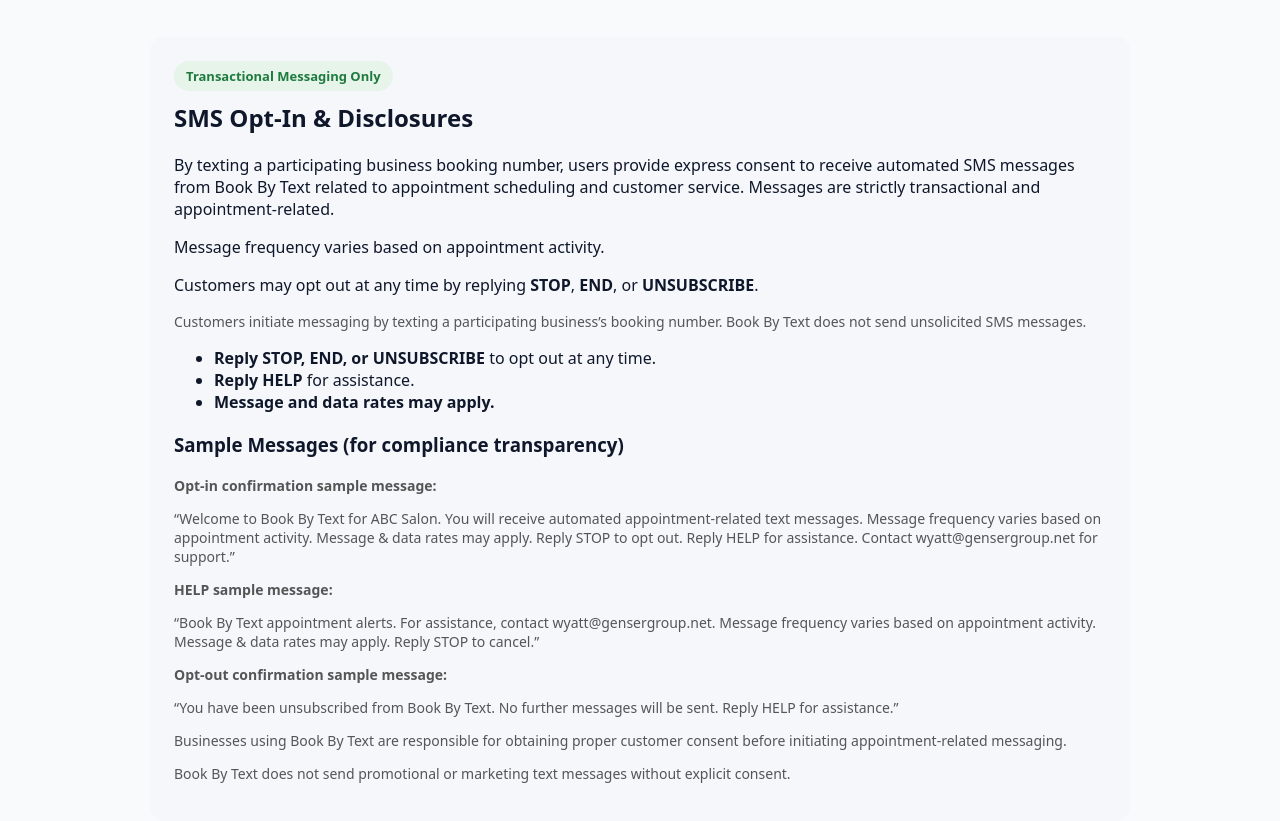
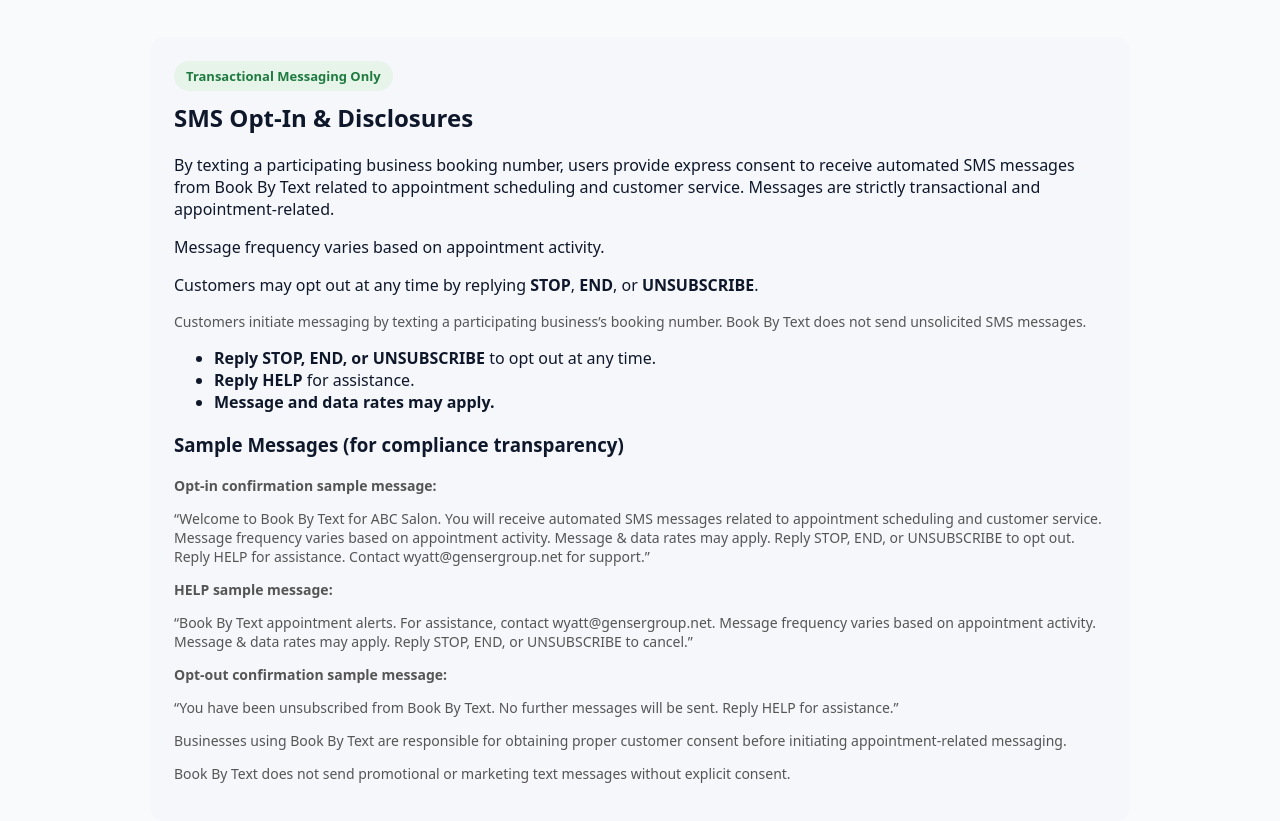
Before and after one commit to wyatt-svg/bookbytext-marketing, a plain HTML site: page index.html in a window 1280 px wide. Shown: the part 243-1064 px from the top of the page. Drawn offline with Linux system fonts and the light colour scheme.

Commit message:
Align sample SMS language with consent and opt-out disclosures

```diff
--- a/index.html
+++ b/index.html
@@ -183,12 +183,12 @@
 
   <p class="sms-note"><b>Opt-in confirmation sample message:</b></p>
   <p class="sms-note">
-    “Welcome to Book By Text for ABC Salon. You will receive automated appointment-related text messages. Message frequency varies based on appointment activity. Message &amp; data rates may apply. Reply STOP to opt out. Reply HELP for assistance. Contact wyatt@gensergroup.net for support.”
+   “Welcome to Book By Text for ABC Salon. You will receive automated SMS messages related to appointment scheduling and customer service. Message frequency varies based on appointment activity. Message &amp; data rates may apply. Reply STOP, END, or UNSUBSCRIBE to opt out. Reply HELP for assistance. Contact wyatt@gensergroup.net for support.”
   </p>
 
   <p class="sms-note"><b>HELP sample message:</b></p>
   <p class="sms-note">
-    “Book By Text appointment alerts. For assistance, contact wyatt@gensergroup.net. Message frequency varies based on appointment activity. Message &amp; data rates may apply. Reply STOP to cancel.”
+   “Book By Text appointment alerts. For assistance, contact wyatt@gensergroup.net. Message frequency varies based on appointment activity. Message &amp; data rates may apply. Reply STOP, END, or UNSUBSCRIBE to cancel.”
   </p>
 
   <p class="sms-note"><b>Opt-out confirmation sample message:</b></p>
```
